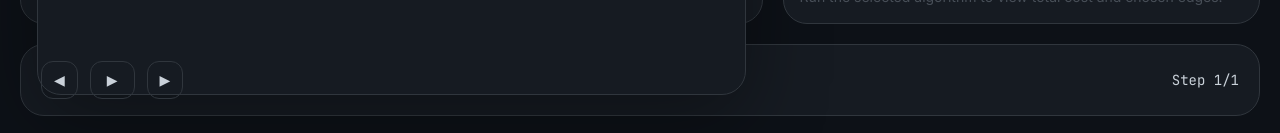
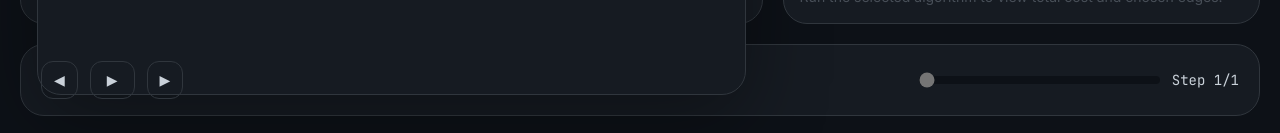
Before and after one commit to Sam27112004/Steiner_Tree_viz, a React (Vite) app: page / in a window 1280 px wide. Shown: the part 779-912 px from the top of the page. Built offline with nearby package versions, Linux system fonts and the light colour scheme.

Commit message:
[Phase2] Add timeline slider to playback

```diff
--- a/src/components/controls/PlaybackBar.jsx
+++ b/src/components/controls/PlaybackBar.jsx
@@ -7,11 +7,17 @@ function PlaybackBar() {
   const isPlaying = usePlaybackStore((state) => state.isPlaying)
   const speed = usePlaybackStore((state) => state.speed)
   const setCursor = usePlaybackStore((state) => state.setCursor)
-  const nextStep = usePlaybackStore((state) => state.nextStep)
-  const previousStep = usePlaybackStore((state) => state.previousStep)
   const togglePlaying = usePlaybackStore((state) => state.togglePlaying)
   const stopPlaying = usePlaybackStore((state) => state.stopPlaying)
   const steps = useAlgorithmStore((state) => state.steps)
+  const maxCursor = Math.max(0, steps.length - 1)
+
+  const jumpBy = (offset) => {
+    setCursor((currentCursor) => {
+      const nextCursor = currentCursor + offset
+      return Math.min(maxCursor, Math.max(0, nextCursor))
+    })
+  }
 
   useEffect(() => {
     if (!isPlaying || steps.length === 0) {
@@ -37,7 +43,7 @@ function PlaybackBar() {
         <button
           type="button"
           className="rounded-xl border border-border px-3 py-2 font-mono text-sm hover:border-[var(--color-consider)]"
-          onClick={previousStep}
+          onClick={() => jumpBy(-1)}
         >
           ◀
         </button>
@@ -51,13 +57,24 @@ function PlaybackBar() {
         <button
           type="button"
           className="rounded-xl border border-border px-3 py-2 font-mono text-sm hover:border-[var(--color-consider)]"
-          onClick={nextStep}
+          onClick={() => jumpBy(1)}
         >
           ▶
         </button>
       </div>
-      <div className="font-mono text-sm text-[var(--color-node-text)]">
-        Step {Math.min(cursor + 1, steps.length || 1)}/{steps.length || 1}
+      <div className="flex min-w-[320px] items-center gap-3">
+        <input
+          type="range"
+          min={0}
+          max={maxCursor}
+          value={Math.min(cursor, maxCursor)}
+          disabled={steps.length <= 1}
+          onChange={(event) => setCursor(Number(event.target.value))}
+          className="h-2 w-full cursor-pointer appearance-none rounded-full bg-[var(--color-bg)] accent-[var(--color-consider)] disabled:cursor-not-allowed"
+        />
+        <div className="whitespace-nowrap font-mono text-sm text-[var(--color-node-text)]">
+          Step {Math.min(cursor + 1, steps.length || 1)}/{steps.length || 1}
+        </div>
       </div>
     </div>
   )
```
